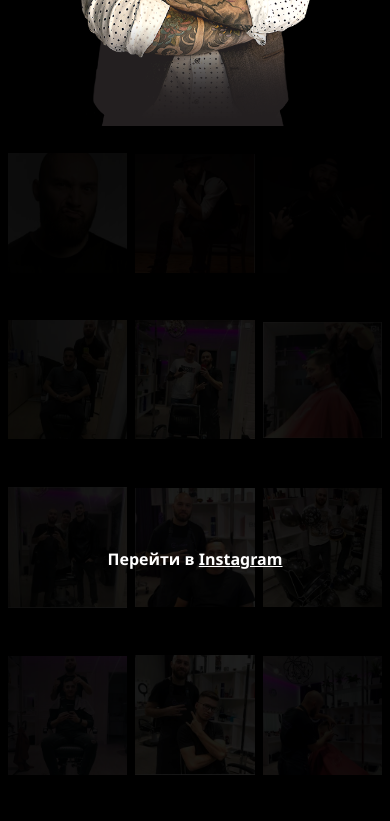
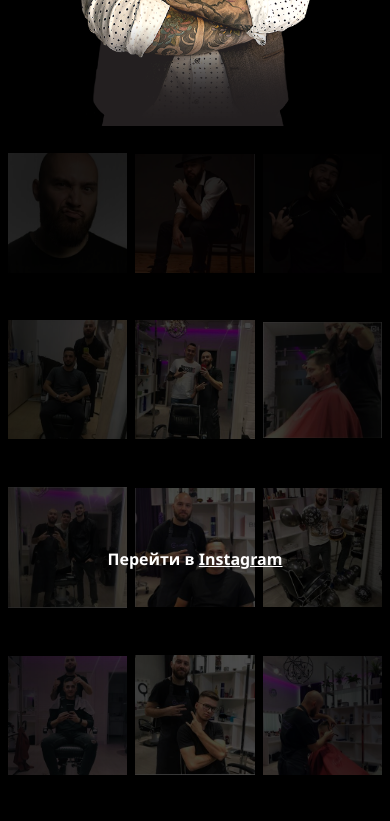
Before and after one commit to RuslanVaisov/boroda, a React (Create React App) app: page / in a window 390 px wide. Shown: the part 2520-3341 px from the top of the page. Built offline with nearby package versions, Linux system fonts and the light colour scheme.

Commit message:
third commit

```diff
--- a/src/assets/Instagram.scss
+++ b/src/assets/Instagram.scss
@@ -77,6 +77,13 @@
       img {
         width: 100%;
       }
+
+      &:after {
+        content: "";
+        background-color: rgba($color: #000000, $alpha: 0.5);
+
+        box-shadow: inset 40px 25px 62.5px #000, inset -40px -25px -62.5px #000;
+      }
     }
   }
 }
--- a/src/components/Services.js
+++ b/src/components/Services.js
@@ -13,6 +13,7 @@ const Services = () => {
         <video
           loop
           autoPlay
+          muted
           width={"640px"}
           height={"360px"}
           type={"video/mp4"}
```
